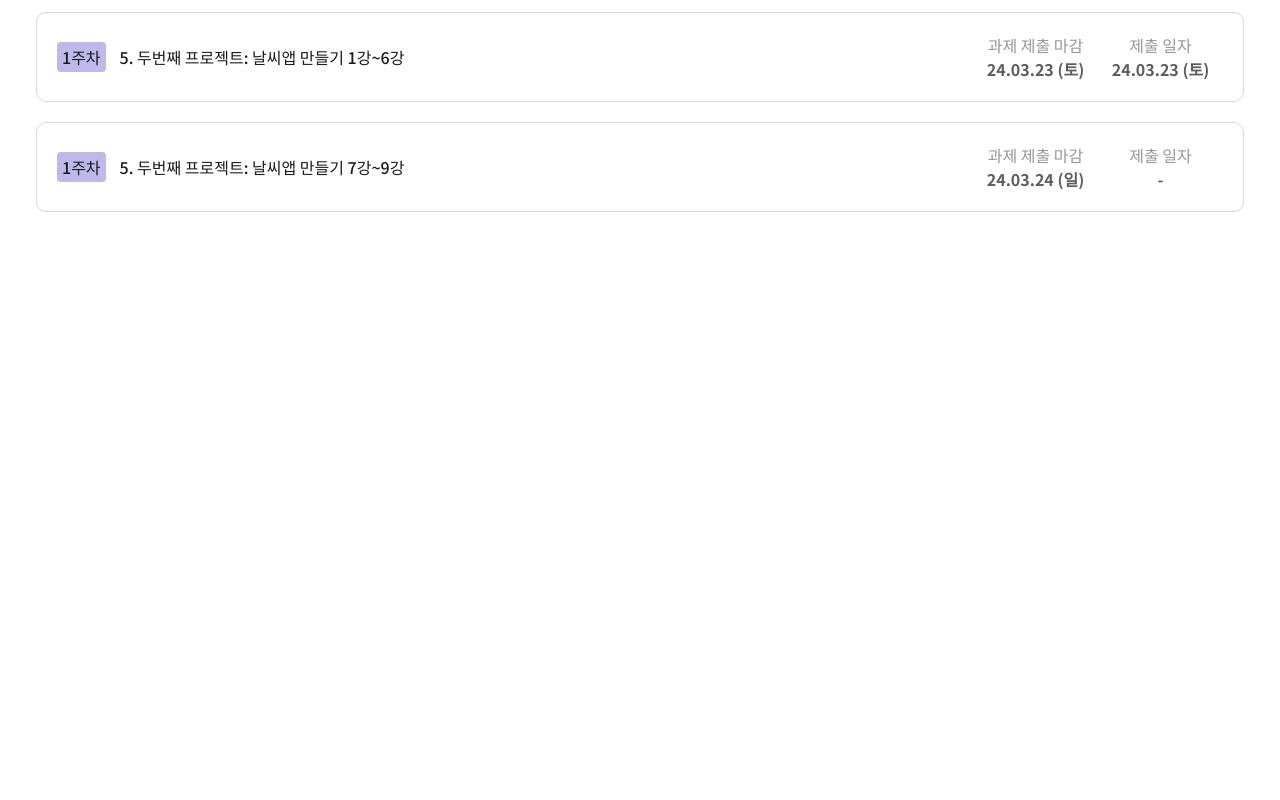
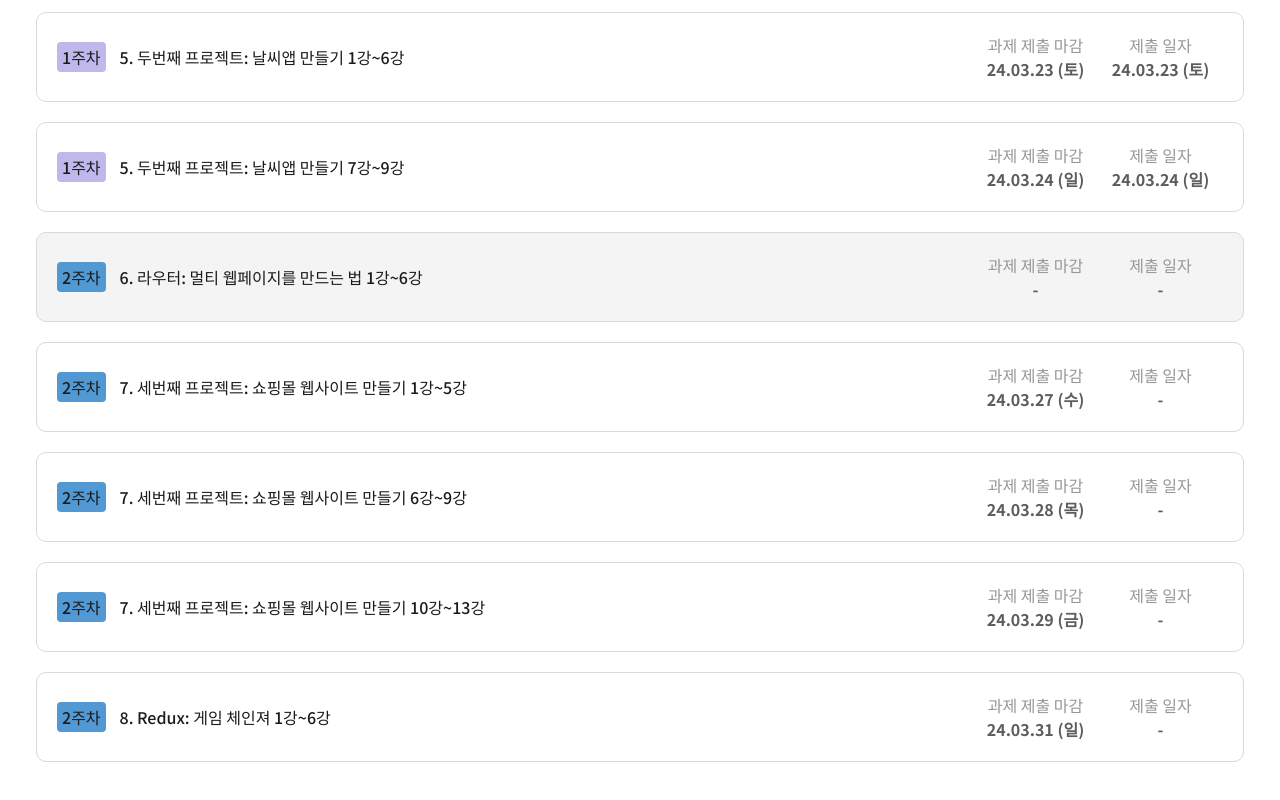
Before and after one commit to atelier2430/study_noona, a React (Create React App) app: page / in a window 1280 px wide. Shown: the part 678-1478 px from the top of the page. Before the commit the page ends 950 px from the top, so only its background shows below. Built offline with nearby package versions, Linux system fonts and the light colour scheme.

Commit message:
[ADD] 인덱스 페이지 내용 반영

```diff
--- a/src/component/IndexList.jsx
+++ b/src/component/IndexItem.jsx
@@ -2,7 +2,7 @@ import React from 'react';
 import PropTypes from 'prop-types';
 import { Link } from 'react-router-dom';
 
-function IndexList({
+function IndexItem({
   week, title, dueDate, submittedDate, url,
 }) {
   return (
@@ -29,7 +29,7 @@ function IndexList({
 }
 
 // props 유효성 검사 추가
-IndexList.propTypes = {
+IndexItem.propTypes = {
   week: PropTypes.number.isRequired,
   title: PropTypes.string.isRequired,
   dueDate: PropTypes.string,
@@ -38,10 +38,10 @@ IndexList.propTypes = {
 };
 
 // 필수값이 아닌 props에 대한 기본값 설정
-IndexList.defaultProps = {
+IndexItem.defaultProps = {
   dueDate: '',
   submittedDate: '',
 };
 
 
-export default IndexList;
+export default IndexItem;
--- a/src/pages/Index.jsx
+++ b/src/pages/Index.jsx
@@ -1,11 +1,13 @@
 import React from 'react';
-import IndexList from '../component/IndexList';
+import IndexItem from '../component/IndexItem';
 
 function Index() {
   const assignmentArray = [
     {
+      week: 1,
+      assignmentList: [
+        {
           id: 1,
-      week: 1,
           title: '1. 리액트 기초 강의 1강~5강',
           dueDate: '',
           submittedDate: '',
@@ -13,7 +15,6 @@ function Index() {
         },
         {
           id: 2,
-      week: 1,
           title: '2. 가위바위보 게임 1강~4강',
           dueDate: '24.03.19 (화)',
           submittedDate: '24.03.18 (월)',
@@ -21,7 +22,6 @@ function Index() {
         },
         {
           id: 3,
-      week: 1,
           title: '2. 가위바위보 게임 5강~6강',
           dueDate: '24.03.20 (수)',
           submittedDate: '24.03.18 (월)',
@@ -29,7 +29,6 @@ function Index() {
         },
         {
           id: 4,
-      week: 1,
           title: '3. 클래스 컴포넌트 - 가위바위보 게임',
           dueDate: '24.03.21 (목)',
           submittedDate: '',
@@ -37,7 +36,6 @@ function Index() {
         },
         {
           id: 5,
-      week: 1,
           title: '4. 리액트 Lifecycle 1강~2강',
           dueDate: '',
           submittedDate: '',
@@ -45,7 +43,6 @@ function Index() {
         },
         {
           id: 6,
-      week: 1,
           title: '5. 두번째 프로젝트: 날씨앱 만들기 1강~6강',
           dueDate: '24.03.23 (토)',
           submittedDate: '24.03.23 (토)',
@@ -53,31 +50,76 @@ function Index() {
         },
         {
           id: 7,
-      week: 1,
           title: '5. 두번째 프로젝트: 날씨앱 만들기 7강~9강',
           dueDate: '24.03.24 (일)',
+          submittedDate: '24.03.24 (일)',
+          url: 'weather',
+        },
+      ]
+    },
+    {
+      week: 2,
+      assignmentList: [
+        {
+          id: 8,
+          title: '6. 라우터: 멀티 웹페이지를 만드는 법 1강~6강',
+          dueDate: '',
           submittedDate: '',
           url: '',
         },
+        {
+          id: 9,
+          title: '7. 세번째 프로젝트: 쇼핑몰 웹사이트 만들기 1강~5강',
+          dueDate: '24.03.27 (수)',
+          submittedDate: '',
+          url: '',
+        },
+        {
+          id: 10,
+          title: '7. 세번째 프로젝트: 쇼핑몰 웹사이트 만들기 6강~9강',
+          dueDate: '24.03.28 (목)',
+          submittedDate: '',
+          url: '',
+        },
+        {
+          id: 11,
+          title: '7. 세번째 프로젝트: 쇼핑몰 웹사이트 만들기 10강~13강',
+          dueDate: '24.03.29 (금)',
+          submittedDate: '',
+          url: '',
+        },
+        {
+          id: 12,
+          title: '8. Redux: 게임 체인져 1강~6강',
+          dueDate: '24.03.31 (일)',
+          submittedDate: '',
+          url: '',
+        },
+      ]
+    },
   ];
+
   return (
     <div className="wrap">
       <h1>
         <strong>코딩알려주는누나 리액트 스터디 1기</strong>
         <div>최은영 / 2024.03.18 ~ 2024.04.21</div>
       </h1>
-      <ul className="list">
+
       {assignmentArray.map((assignment) => (
-          <IndexList
-            key={assignment.id}
+        <ul className="list" key={assignment.week}>
+          {assignment.assignmentList.map((item) => (
+            <IndexItem
+              key={item.id}
               week={assignment.week}
-            title={assignment.title}
-            dueDate={assignment.dueDate}
-            submittedDate={assignment.submittedDate}
-            url={assignment.url}
+              title={item.title}
+              dueDate={item.dueDate}
+              submittedDate={item.submittedDate}
+              url={item.url}
             />
           ))}
         </ul>
+      ))}
     </div>
   );
 }
```
Lines whose indentation alone changed are shown as unchanged.
